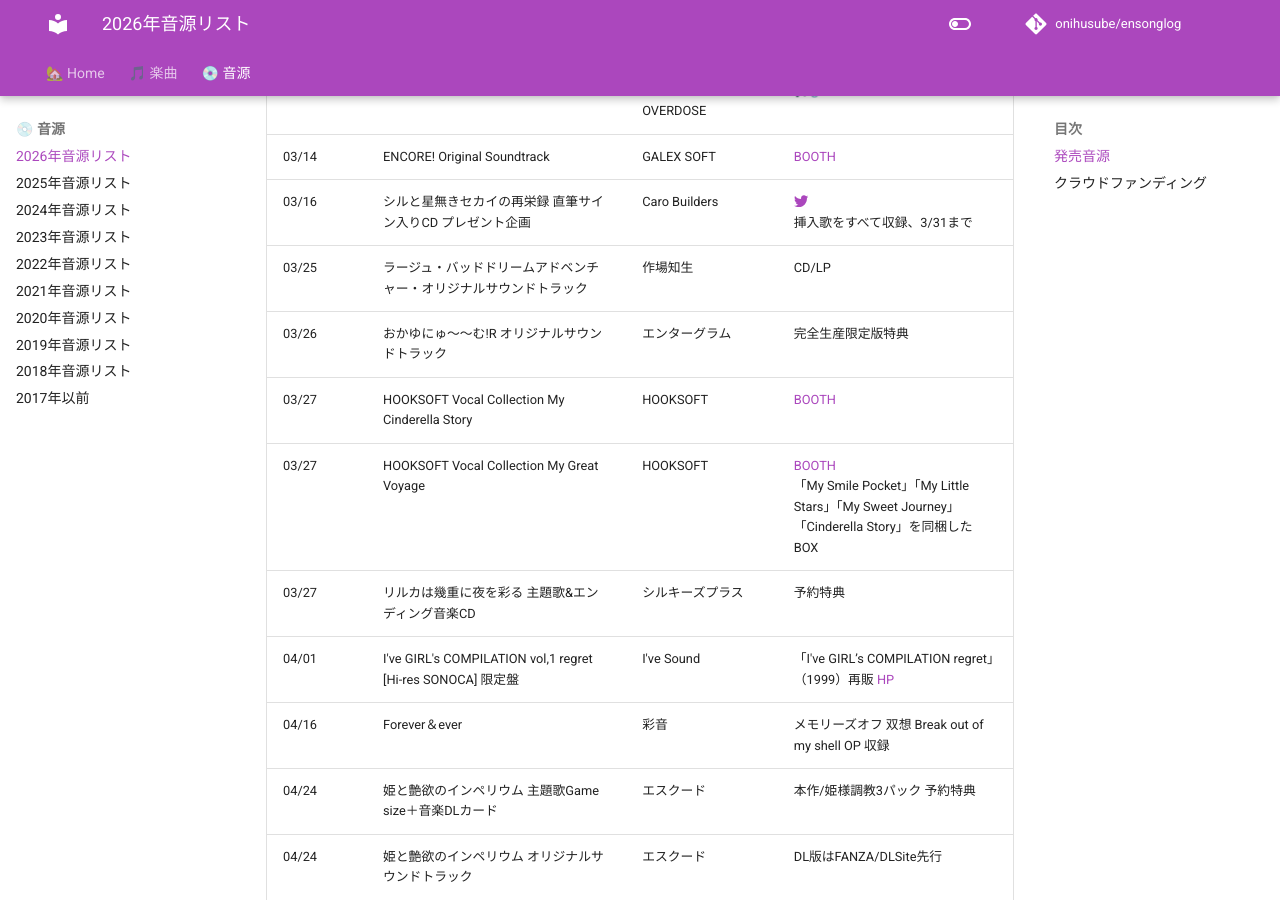
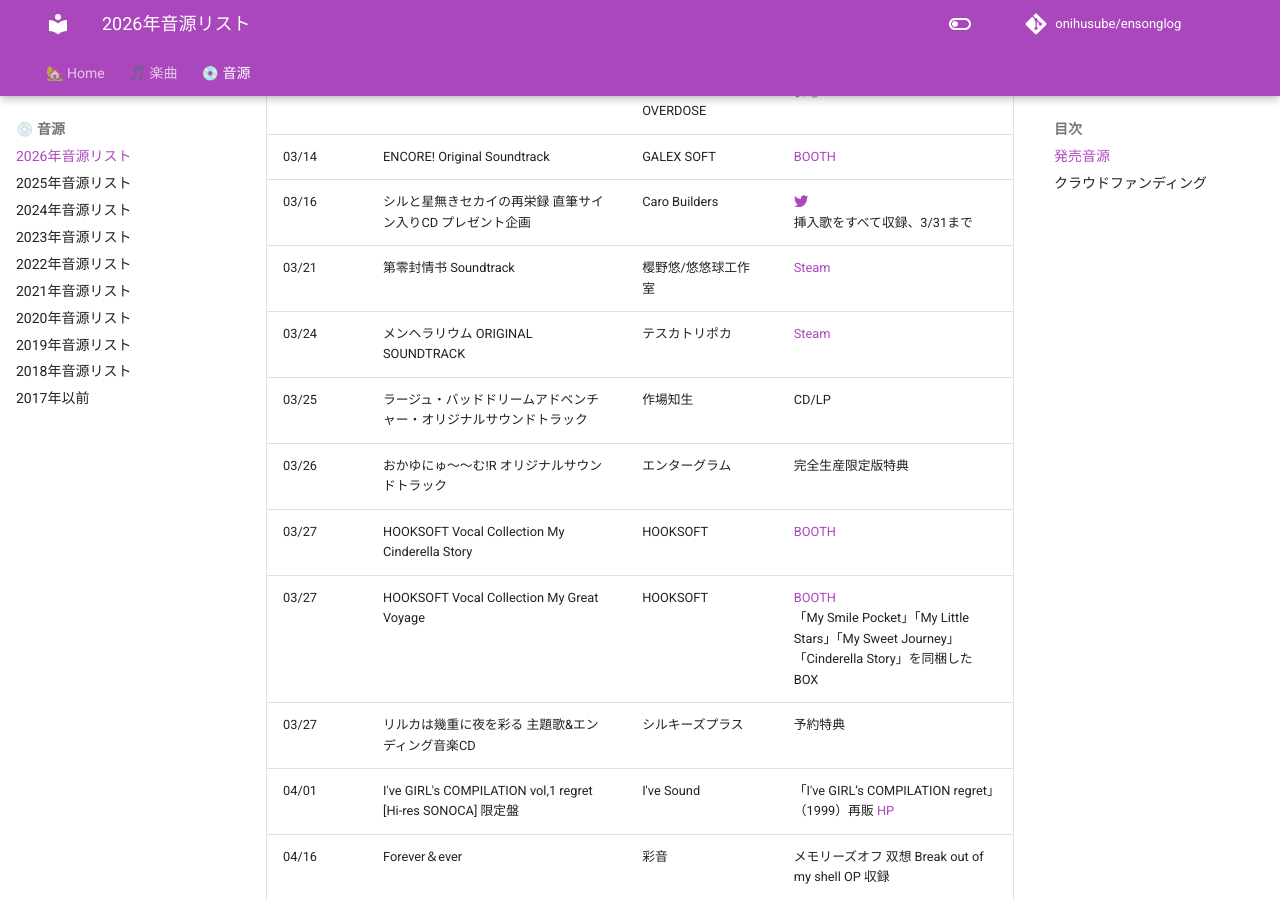
Before and after one commit to onihusube/ensonglog, an MkDocs documentation site: the page built from docs/2026/音源.md, in a window 1280 px wide and 900 px high, scrolled down 2637 px. Built offline with MkDocs 1.6.1 and Material for MkDocs 9.7.7, drawn with Linux system fonts in a browser that asks for light colours; comment, search, counter and statistics services are not loaded.

Commit message:
音源追加

```diff
--- a/docs/2026/音源.md
+++ b/docs/2026/音源.md
@@ -45,6 +45,8 @@
 | 03/06 | INTERNET OVERDOSE Anime version | NEEDY GIRL OVERDOSE | [🎵🔗](https://t.co/opd5Begjn1) |
 | 03/14 | ENCORE! Original Soundtrack | GALEX SOFT | [BOOTH](https://galexsoft.booth.pm/items/7920997) |
 | 03/16 | シルと星無きセカイの再栄録 直筆サイン入りCD プレゼント企画 | Caro Builders | [:fontawesome-brands-twitter:](https://x.com/CaroBuilders/status/2033377966961647779) </br> 挿入歌をすべて収録、3/31まで |
+| 03/21 | 第零封情书 Soundtrack | 樱野悠/悠悠球工作室 | [Steam](https://store.steampowered.com/app/4497670/_Soundtrack/) |
+| 03/24 | メンヘラリウム ORIGINAL SOUNDTRACK | テスカトリポカ | [Steam](https://store.steampowered.com/app/4507710/_ORIGINAL_SOUNDTRACK/) |
 | 03/25 | ラージュ・バッドドリームアドベンチャー・オリジナルサウンドトラック | 作場知生 | CD/LP |
 | 03/26 | おかゆにゅ～～む!R オリジナルサウンドトラック | エンターグラム | 完全生産限定版特典 |
 | 03/27 | HOOKSOFT Vocal Collection My Cinderella Story | HOOKSOFT | [BOOTH](https://hooksoft.booth.pm/items/7770129) |
```
Also changed, not shown: docs/2026/楽曲.md (+1 -1 lines).
